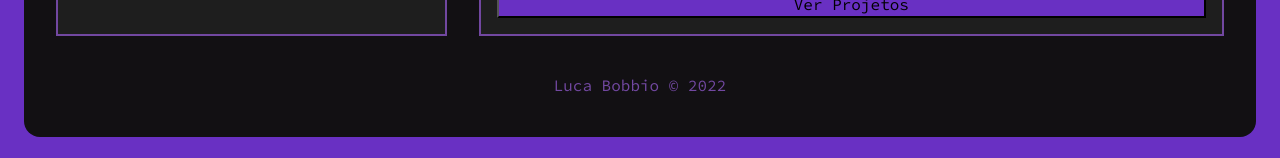
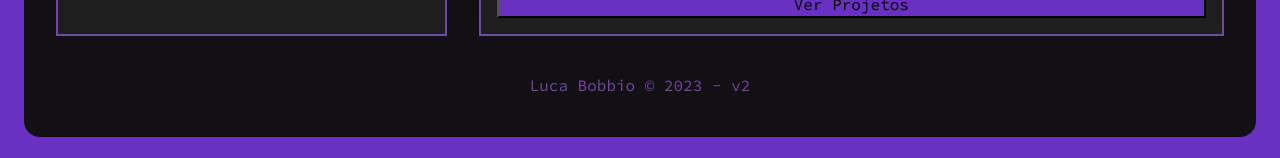
Before and after one commit to LucaBobbioDev/meu-portfolio, a React (Vite) app: page / in a window 1280 px wide. Shown: the part 1150-1308 px from the top of the page. Built offline with nearby package versions, Linux system fonts and the light colour scheme.

Commit message:
Changed Year and added version

```diff
--- a/src/App.jsx
+++ b/src/App.jsx
@@ -17,7 +17,7 @@ function App() {
 
       <footer className='app-footer'>
         <p>
-          Luca Bobbio &copy; 2022
+          Luca Bobbio &copy; 2023 - v2
         </p>
       </footer>
     </div>
```
